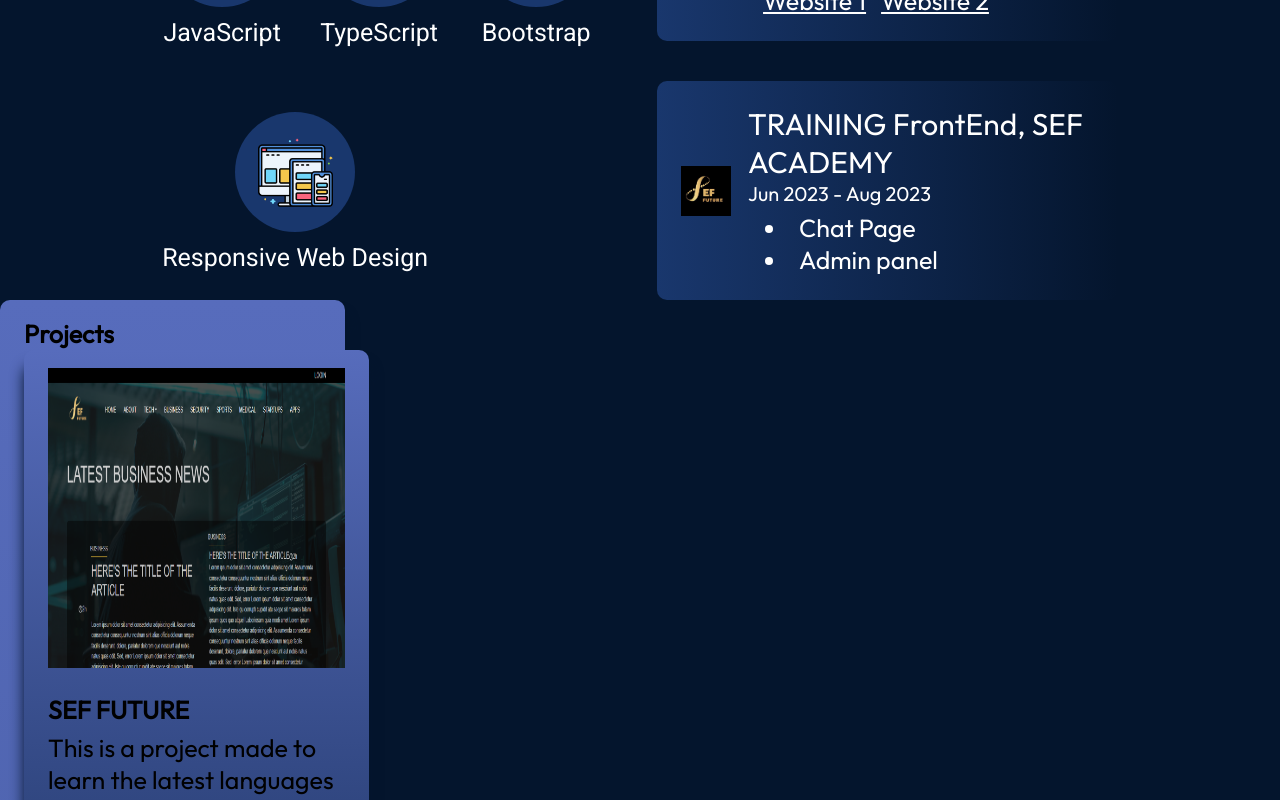
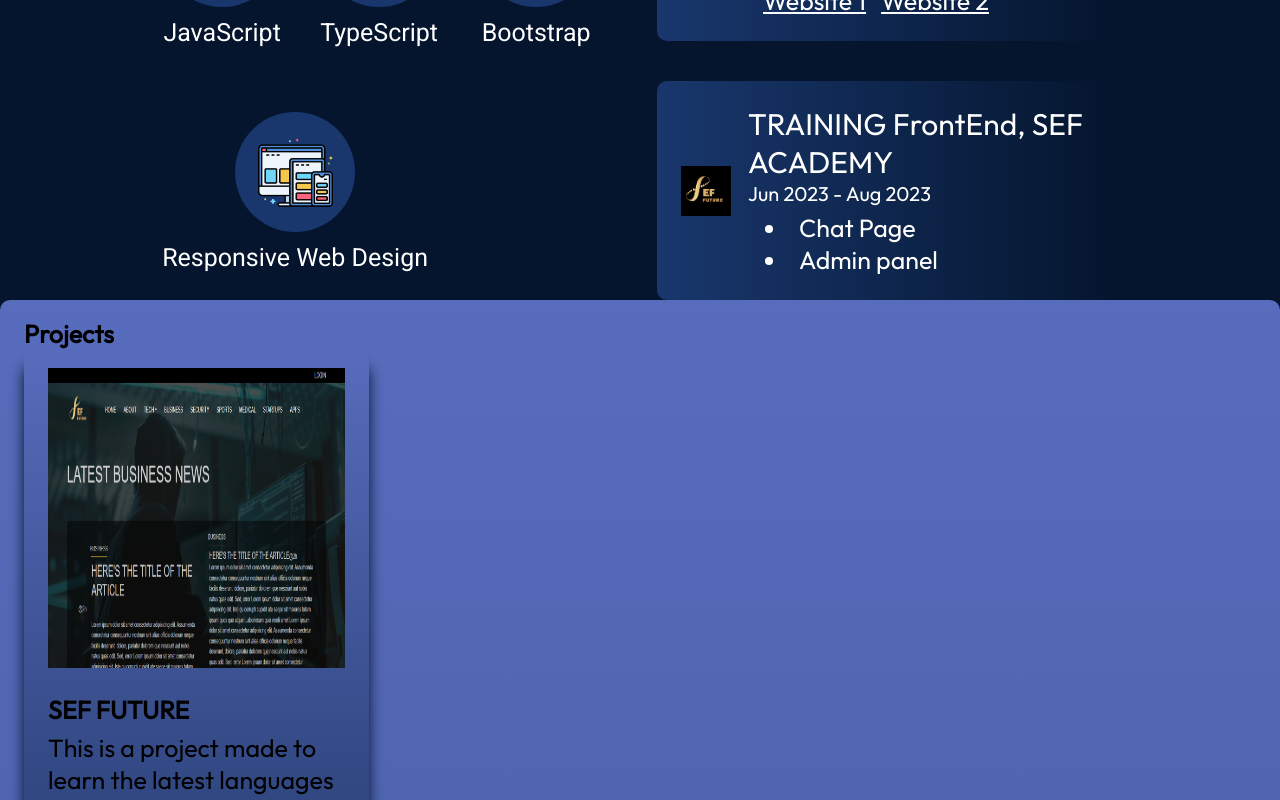
Before and after one commit to ziad768/myProtofolio, a React (Vite) app: page / in a window 1280 px wide. Shown: the part 2064-2864 px from the top of the page. Built offline with nearby package versions, Linux system fonts and the light colour scheme.

Commit message:
Update Projects.module.css

```diff
--- a/src/components/Projects/Projects.module.css
+++ b/src/components/Projects/Projects.module.css
@@ -1,6 +1,16 @@
 @import "../../vars.css";
 
 .container {
+  display: flex;
+  flex-direction: column;
+  border-radius: 10px;
+  background: linear-gradient(180deg, #576cbc 0%, #132a53 100%);
+  box-shadow: 0 16px 14px 0 #04152d;
+  padding: 18px 24px;
+
+}
+
+.cardPro {
   display: flex;
   flex-direction: column;
   border-radius: 10px;
@@ -11,13 +21,13 @@
   width: 350px;
 }
 @media (min-width:799px) {
-  .container {
+  .cardPro {
     width: 450px;
   }
 }
 
 @media (min-width:1199px) {
-  .container {
+  .cardPro {
     width: 345px;
   }
 }
```
